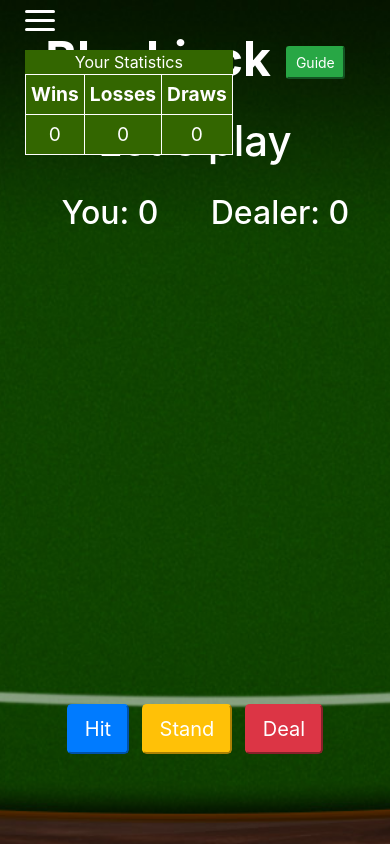
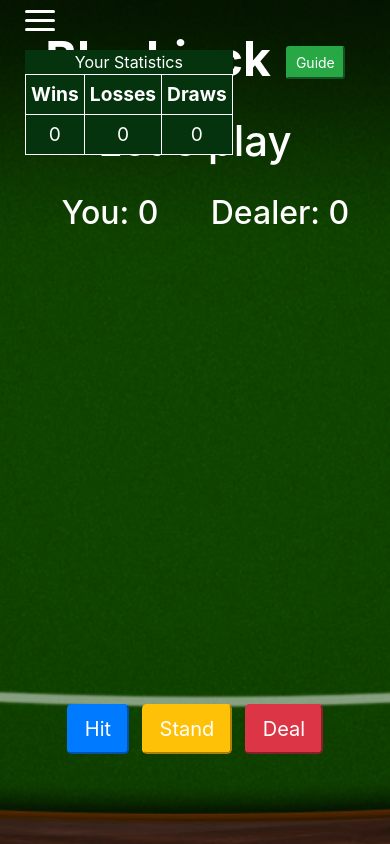
Before and after one commit to letamin/Blackjack, a plain HTML site: page index.html in a window 390 px wide. Both pictures are taken after a click on the link 40 px from the left and 20 px from the top of the page. Drawn offline with nearby package versions, Linux system fonts and the light colour scheme.

Commit message:
Update style.css

```diff
--- a/style.css
+++ b/style.css
@@ -160,7 +160,7 @@ abbr[title] {
         display: flex;
         top: 50px;
         left: 10px;
-        background-color: #336600;
+        background-color: #04330e;
 
     }
 
```
